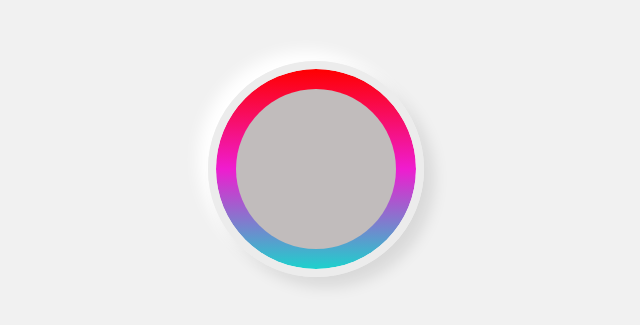
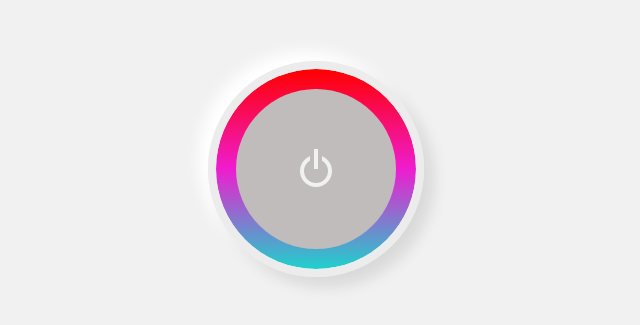
Before and after one commit to beska0013/loadingBTN, a plain HTML site: page index.html in a window 1280 px wide. Shown: the part 231-556 px from the top of the page, 324-964 px from the left. Drawn offline with nearby package versions, Linux system fonts and the light colour scheme; files that its build step writes are made by us from their sources.

Commit message:
in progress

```diff
--- a/index.html
+++ b/index.html
@@ -4,15 +4,17 @@
     <meta charset="UTF-8">
     <title>Title</title>
     <link rel="stylesheet" href="./main.css">
-
+    <link href='https://unpkg.com/boxicons@2.0.7/css/boxicons.min.css' rel='stylesheet'>
 </head>
 <body>
 <div class="loadbtn">
     <span class="loading">
-        <span class="pushbtn"></span>
+        <span class="pushbtn">
+            <i class='bx bx-power-off'></i>
+        </span>
     </span>
 
 </div>
-<script src="https://unpkg.com/boxicons@latest/dist/boxicons.js"></script>
+
 </body>
 </html>
--- a/style.scss
+++ b/style.scss
@@ -40,6 +40,11 @@ body{
         right:10%;
         border-radius: 50%;
         transition: box-shadow  .3s ease-in-out;
+        @include d-center;
+        i{
+          font-size: 48px;
+          color: #f1f1f1;
+        }
       }
       .pushbtnactive{
         transition: box-shadow .3s ease-in-out;
```
